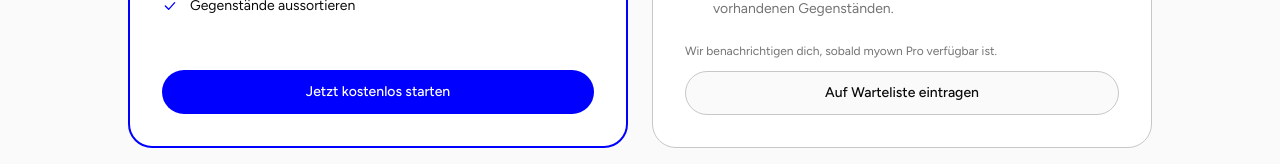
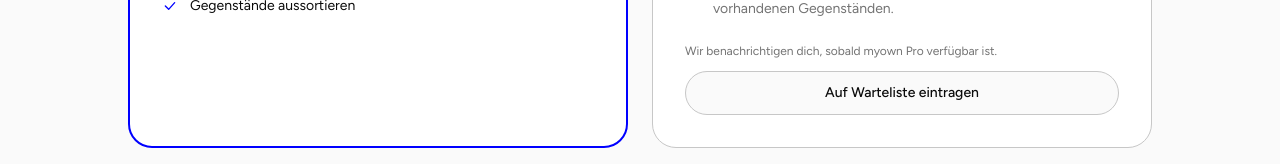
Before and after one commit to mrcldbrnr/marketing-page, a Next.js app: page /preisplan in a window 1280 px wide. Shown: the part 915-1079 px from the top of the page. Built offline with nearby package versions, Linux system fonts and the light colour scheme; no server answers.

Commit message:
preisplan: abstand cta

```diff
--- a/src/app/preisplan/page.tsx
+++ b/src/app/preisplan/page.tsx
@@ -14,7 +14,7 @@ export const metadata = createMetadata({
 export default function PricingPage() {
   return (
     <>
-      <Section containerWidth="wide" className="pt-[2.25rem] lg:pt-[4.25rem]">
+      <Section containerWidth="wide" className="pt-[2.25rem] pb-[60px] lg:pt-[4.25rem] lg:pb-[60px]">
         <SectionHeading
           as="h1"
           eyebrow="Preisplan"
@@ -30,6 +30,7 @@ export default function PricingPage() {
         description={pricing.cta.description}
         primaryCta={{ label: pricing.cta.label, href: siteConfig.appUrl, external: true }}
         secondaryCta={null}
+        className="pt-[60px] lg:pt-[60px]"
       />
     </>
   );
--- a/src/components/sections/pricing-plans.tsx
+++ b/src/components/sections/pricing-plans.tsx
@@ -45,14 +45,6 @@ export function PricingPlans() {
                 ))}
               </ul>
             </div>
-
-            <ButtonLink
-              href={plan.cta.href}
-              variant="primary"
-              className="mt-auto w-full bg-[#0000ff] text-white hover:bg-accent hover:text-accent-foreground"
-            >
-              {plan.cta.label}
-            </ButtonLink>
           </div>
         ) : (
           <div key={plan.name} className="flex flex-col gap-6 rounded-3xl border border-border bg-surface p-8">
--- a/src/content/pricing.ts
+++ b/src/content/pricing.ts
@@ -13,7 +13,6 @@ export type Plan =
       interval: string;
       description: string;
       features: string[];
-      cta: { label: string; href: string };
     }
   | {
       kind: "pro";
@@ -51,7 +50,6 @@ export const pricing = {
         "Kaufwert-Übersicht",
         "Gegenstände aussortieren",
       ],
-      cta: { label: "Jetzt kostenlos starten", href: "/kontakt" },
     },
     {
       kind: "pro",
```
